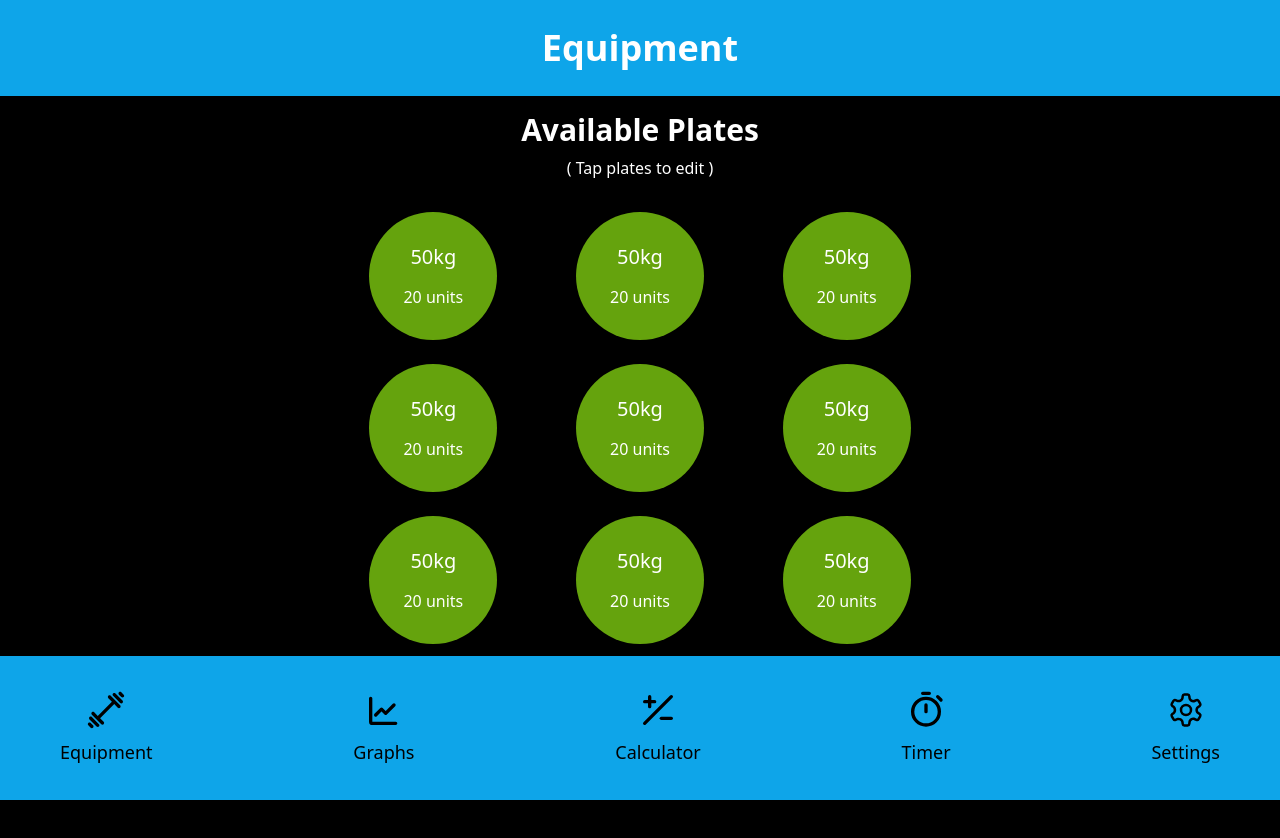
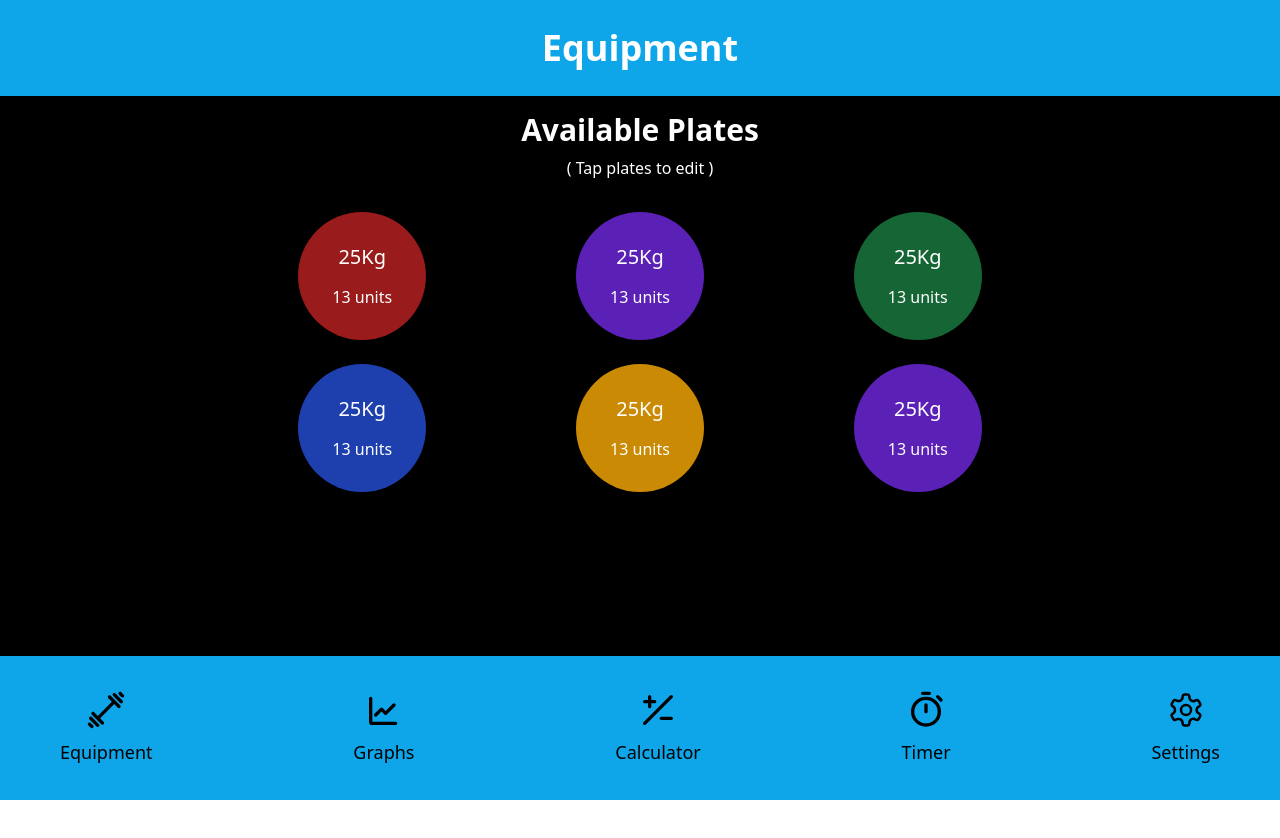
Before and after one commit to valenvirzi/plates-calculator-app, a React (Vite) app: page /equipment in a window 1280 px wide. Shown: the top 838 px of the page. After the commit the page ends 800 px from the top, so only its background shows below. Built offline with nearby package versions, Linux system fonts and the light colour scheme.

Commit message:
equipment inventory dynamic rendering

```diff
--- /dev/null
+++ b/src/components/PlateEquipment.jsx
@@ -0,0 +1,25 @@
+import PropTypes from "prop-types";
+
+const PlateEquipment = ({ weight, units, massUnit, color }) => {
+  return (
+    <button
+      type="button"
+      className={`flex aspect-square flex-col items-center justify-around rounded-full ${color} p-4 md:p-6 lg:min-w-32`}
+    >
+      <h4 className="text-lg font-medium md:text-xl">
+        {weight}
+        {massUnit}
+      </h4>
+      <span className="text-sm lg:text-base">{units} units</span>
+    </button>
+  );
+};
+
+PlateEquipment.propTypes = {
+  weight: PropTypes.number.isRequired,
+  units: PropTypes.number.isRequired,
+  massUnit: PropTypes.string.isRequired,
+  color: PropTypes.string.isRequired,
+};
+
+export default PlateEquipment;
--- a/src/pages/Equipment.jsx
+++ b/src/pages/Equipment.jsx
@@ -1,94 +1,65 @@
 import Header from "../components/Header";
+import PlateEquipment from "../components/PlateEquipment";
 
 const Equipment = () => {
+  const AvailablePlates = [
+    {
+      weight: 25,
+      units: 13,
+      massUnit: "Kg", // TODO: Remove this property from the objects and make it a universal variable from a useState() managed from the Settings subpage.
+      color: "bg-red-800",
+    },
+    {
+      weight: 25,
+      units: 13,
+      massUnit: "Kg", // TODO: Remove this property from the objects and make it a universal variable from a useState() managed from the Settings subpage.
+      color: "bg-violet-800",
+    },
+    {
+      weight: 25,
+      units: 13,
+      massUnit: "Kg", // TODO: Remove this property from the objects and make it a universal variable from a useState() managed from the Settings subpage.
+      color: "bg-green-800",
+    },
+    {
+      weight: 25,
+      units: 13,
+      massUnit: "Kg", // TODO: Remove this property from the objects and make it a universal variable from a useState() managed from the Settings subpage.
+      color: "bg-blue-800",
+    },
+    {
+      weight: 25,
+      units: 13,
+      massUnit: "Kg", // TODO: Remove this property from the objects and make it a universal variable from a useState() managed from the Settings subpage.
+      color: "bg-yellow-600",
+    },
+  ];
   return (
     <div className="flex min-h-screen w-full flex-col items-center bg-black">
       <Header title="Equipment" />
       {/* TODO: Start making the main pages for the app */}
-      <main className="mt-4 flex w-full flex-col items-center gap-4 pb-44 pt-24">
+      <main className="mt-4 flex w-full flex-col items-center gap-4 pb-24 pt-24 md:pb-32 lg:pb-36">
         <div className="flex flex-col items-center gap-2 text-white">
           <h2 className="text-3xl font-semibold">Available Plates</h2>
-          <p className="">( Tap plates to edit )</p>
+          <p className="text-base">( Tap plates to edit )</p>
         </div>
-        <div className="grid w-full grid-cols-3 place-content-center justify-items-center gap-2 gap-y-5 p-4 text-white md:w-11/12 md:gap-3 md:gap-y-6 xl:w-1/2">
+        <div className="grid w-full grid-cols-3 place-content-center justify-items-center gap-2 gap-y-5 p-4 text-white md:w-11/12 md:gap-3 md:gap-y-6 xl:w-8/12">
           {/* TODO: When the gap of the buttons collapses the sizes break, so i have to adjust properties if the screen is too small */}
-          <button
-            type="button"
-            className="flex aspect-square flex-col items-center justify-around rounded-full bg-lime-600 p-5 md:p-6 lg:min-w-32"
-          >
-            <h4 className="text-lg font-medium md:text-xl">50kg</h4>
-            <span className="text-sm lg:text-base">20 units</span>
-          </button>
-          <button
-            type="button"
-            className="flex aspect-square flex-col items-center justify-around rounded-full bg-lime-600 p-5 md:p-6 lg:min-w-32"
-          >
-            <h4 className="text-lg font-medium md:text-xl">50kg</h4>
-            <span className="text-sm lg:text-base">20 units</span>
-          </button>
-          <button
-            type="button"
-            className="flex aspect-square flex-col items-center justify-around rounded-full bg-lime-600 p-5 md:p-6 lg:min-w-32"
-          >
-            <h4 className="text-lg font-medium md:text-xl">50kg</h4>
-            <span className="text-sm lg:text-base">20 units</span>
-          </button>
-          <button
-            type="button"
-            className="flex aspect-square flex-col items-center justify-around rounded-full bg-lime-600 p-5 md:p-6 lg:min-w-32"
-          >
-            <h4 className="text-lg font-medium md:text-xl">50kg</h4>
-            <span className="text-sm lg:text-base">20 units</span>
-          </button>
-          <button
-            type="button"
-            className="flex aspect-square flex-col items-center justify-around rounded-full bg-lime-600 p-5 md:p-6 lg:min-w-32"
-          >
-            <h4 className="text-lg font-medium md:text-xl">50kg</h4>
-            <span className="text-sm lg:text-base">20 units</span>
-          </button>
-          <button
-            type="button"
-            className="flex aspect-square flex-col items-center justify-around rounded-full bg-lime-600 p-5 md:p-6 lg:min-w-32"
-          >
-            <h4 className="text-lg font-medium md:text-xl">50kg</h4>
-            <span className="text-sm lg:text-base">20 units</span>
-          </button>
-          <button
-            type="button"
-            className="flex aspect-square flex-col items-center justify-around rounded-full bg-lime-600 p-5 md:p-6 lg:min-w-32"
-          >
-            <h4 className="text-lg font-medium md:text-xl">50kg</h4>
-            <span className="text-sm lg:text-base">20 units</span>
-          </button>
-          <button
-            type="button"
-            className="flex aspect-square flex-col items-center justify-around rounded-full bg-lime-600 p-5 md:p-6 lg:min-w-32"
-          >
-            <h4 className="text-lg font-medium md:text-xl">50kg</h4>
-            <span className="text-sm lg:text-base">20 units</span>
-          </button>
-          <button
-            type="button"
-            className="flex aspect-square flex-col items-center justify-around rounded-full bg-lime-600 p-5 md:p-6 lg:min-w-32"
-          >
-            <h4 className="text-lg font-medium md:text-xl">50kg</h4>
-            <span className="text-sm lg:text-base">20 units</span>
-          </button>
-          <button
-            type="button"
-            className="flex aspect-square flex-col items-center justify-around rounded-full bg-lime-600 p-5 md:p-6 lg:min-w-32"
-          >
-            <h4 className="text-lg font-medium md:text-xl">50kg</h4>
-            <span className="text-sm lg:text-base">20 units</span>
-          </button>
-          <button
-            type="button"
-            className="flex aspect-square flex-col items-center justify-around rounded-full bg-lime-600 p-5 md:p-6 lg:min-w-32"
-          >
-            <h4 className="text-lg font-medium md:text-xl">50kg</h4>
-            <span className="text-sm lg:text-base">20 units</span>
-          </button>
+          {AvailablePlates.map((plate) => (
+            <PlateEquipment
+              key={plate.index}
+              weight={plate.weight}
+              units={plate.units}
+              massUnit={plate.massUnit}
+              color={plate.color}
+            />
+          ))}
+          <PlateEquipment
+            weight={25}
+            units={13}
+            massUnit="Kg"
+            color="bg-violet-800"
+          />
         </div>
       </main>
     </div>
```
